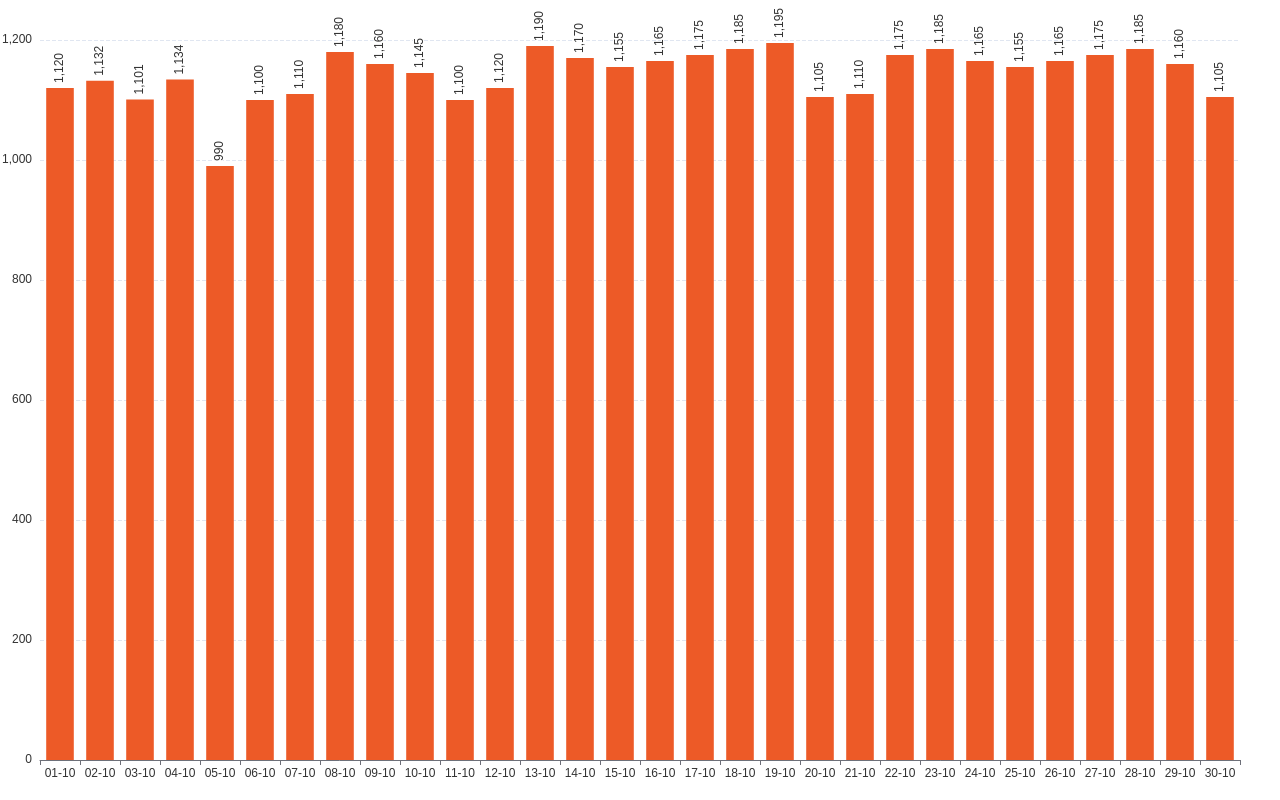
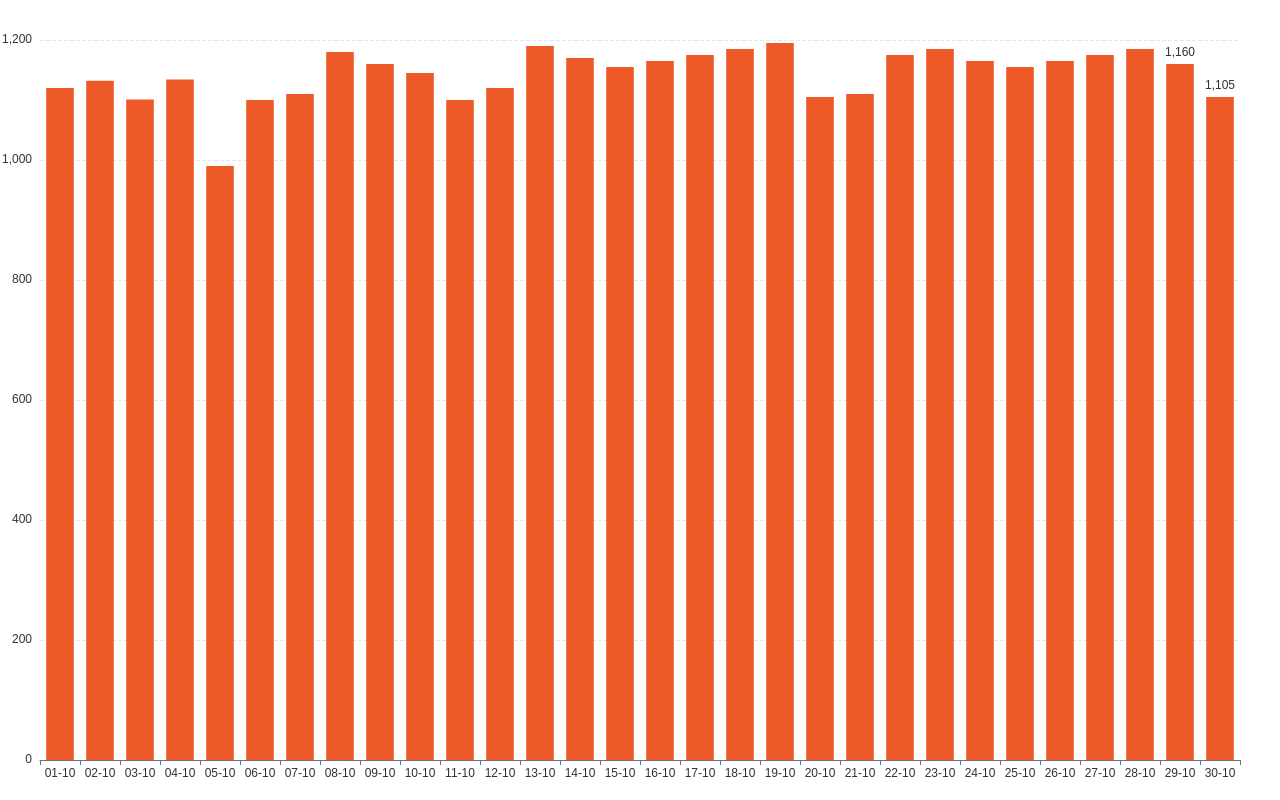
Before and after one commit to thuongtran054/wireframe-template-chart, a plain HTML site: page column-chart/basic-column-chart-daily.html in a window 1280 px wide. Drawn offline with nearby package versions, Linux system fonts and the light colour scheme.

Commit message:
thuongtd update final colum chart daily

```diff
--- a/column-chart/basic-column-chart-daily.html
+++ b/column-chart/basic-column-chart-daily.html
@@ -25,7 +25,16 @@
   <div id="chart"></div>
 
   <script>
-const colors = ['#145dfc', '#03c950', '#ed5a27']
+const colors = ['#145dfc', '#03c950', '#ed5a27'];
+
+const categories = [
+  '01-10', '02-10', '03-10', '04-10', '05-10',
+  '06-10', '07-10', '08-10', '09-10', '10-10',
+  '11-10', '12-10', '13-10', '14-10', '15-10',
+  '16-10', '17-10', '18-10', '19-10', '20-10',
+  '21-10', '22-10', '23-10', '24-10', '25-10',
+  '26-10', '27-10', '28-10', '29-10', '30-10'
+];
 
 option = {
   textStyle: {
@@ -35,21 +44,30 @@ option = {
   },
   xAxis: {
     type: 'category',
-    data: [
-      '01-10', '02-10', '03-10', '04-10', '05-10',
-      '06-10', '07-10', '08-10', '09-10', '10-10',
-      '11-10', '12-10', '13-10', '14-10', '15-10',
-      '16-10', '17-10', '18-10', '19-10', '20-10',
-      '21-10', '22-10', '23-10', '24-10', '25-10',
-      '26-10', '27-10', '28-10', '29-10', '30-10'
-    ]
+    data: categories
   },
   yAxis: {
     type: 'value',
     splitLine: { lineStyle: { type: 'dashed' } }
   },
+  tooltip: {
+    show: true,
+    backgroundColor: 'rgba(255,255,255,0.95)',
+    formatter: function (params) {
+      const date = params.name;
+      const value = params.value.toLocaleString('en-US');
+      return `Report Date: ${date}<br/>Metrics: ${value}`;
+    }
+  },
+  grid: {
+    top: 40,
+    left: 40,
+    right: 40,
+    bottom: 40
+  },
   series: [
     {
+      type: 'bar',
       data: [
         1120, 1132, 1101, 1134, 990,
         1100, 1110, 1180, 1160, 1145,
@@ -58,40 +76,25 @@ option = {
         1110, 1175, 1185, 1165, 1155,
         1165, 1175, 1185, 1160, 1105
       ],
-      type: 'bar',
-      itemStyle: { color: colors[2] }
-    }
-  ],
+      itemStyle: { color: colors[2] },
       label: {
         show: true,
         position: 'top',
-    rotate: 90,
+        // rotate: 90,
         align: 'left',
-    verticalAlign: 'middle',
-    hideOverlap: true,
+        align: 'center',
         formatter: function (params) {
-          const value = params.value.toLocaleString('en-US');
-          return value;
+          if (params.dataIndex > categories.length - 3) {
+            return params.value.toLocaleString('en-US');
+          }
+          return '';
         }
       },
-  tooltip: {
-    show: true,
-    backgroundColor: 'rgba(255,255,255,0.95)',
-    formatter: function (params) {
-      const date = params.name;
-      const value = params.value.toLocaleString('en-US');
-      return (
-        `Report Date: ${date}<br/>` +
-        `Metrics:</b> ${value}`
-      );
+      labelLayout: {
+        hideOverlap: true
       }
-  },
-  grid: {
-      top: 40,
-      left: 40,
-      right: 40,
-      bottom: 40
     }
+  ]
 };
     const chartDom = document.getElementById('chart');
     const myChart = echarts.init(chartDom);
```
Lines whose indentation alone changed are shown as unchanged.
